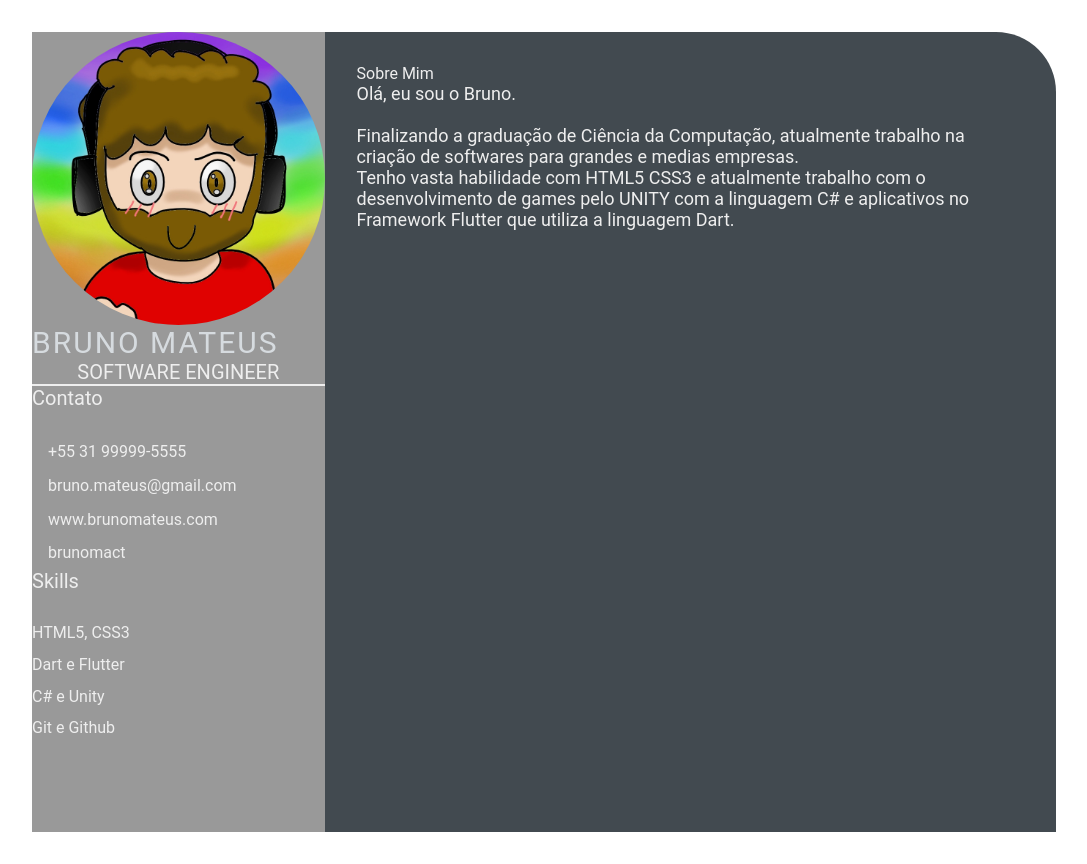
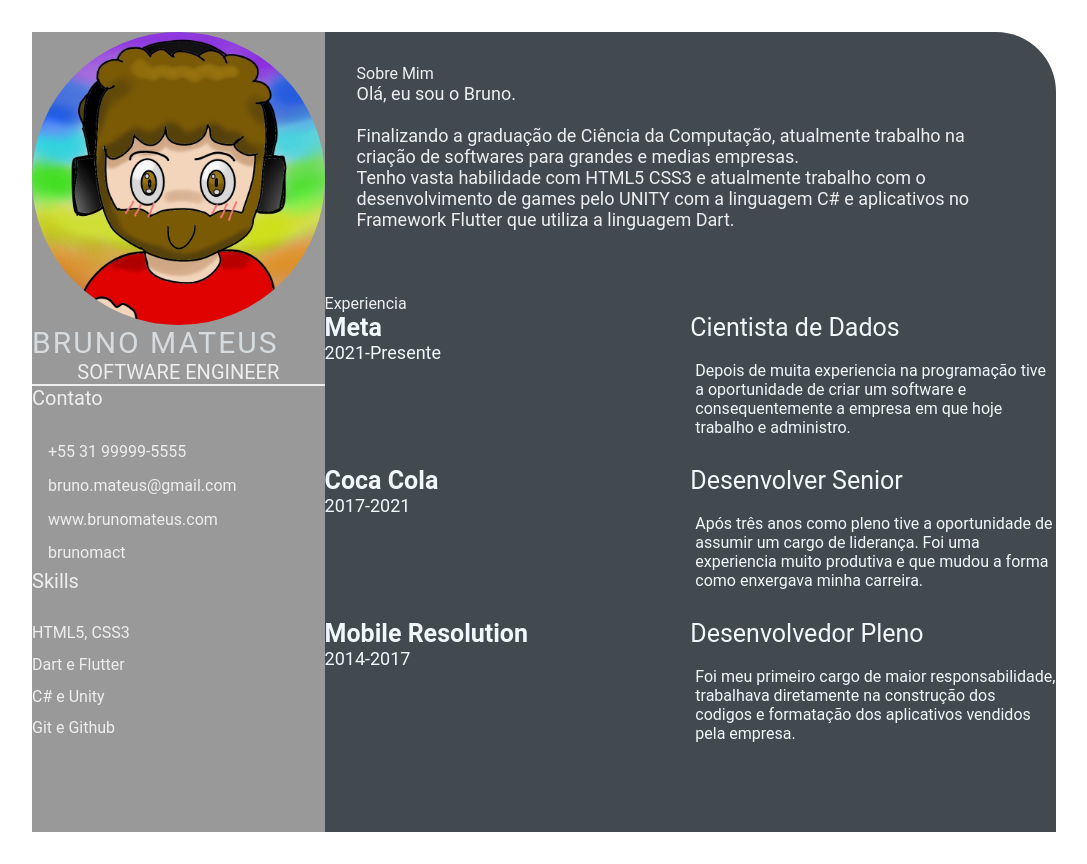
Before and after one commit to brunomact/devweekgit.github.io, a plain HTML site: page index.html in a window 1280 px wide. Shown: the whole page, without its empty margins (96-1183 px from the left). Drawn offline with Linux system fonts and the light colour scheme.

Commit message:
aula 3 CSS (#4)

```diff
--- a/index.html
+++ b/index.html
@@ -49,6 +49,41 @@
                         </p>
                     </section>
                 </div>
+                <section class="experience gap">
+                    <div class="right-title">Experiencia</div>
+                    <div class="experience-contents">
+                        <div class="exp-left">
+                            <p class="exp-company-name">Meta</p>
+                            <p class="exp-time-period">2021-Presente</p>
+                        </div>
+                        <div class="exp-right">
+                            <p class="exp-position">Cientista de Dados</p>
+                            <p class="exp-desc">
+                                <br>Depois de muita experiencia na programação tive a oportunidade de criar um software e consequentemente a empresa em que hoje trabalho e administro.
+                            </p>
+                        </div>
+                        <div class="exp-left">
+                            <p class="exp-company-name"><br>Coca Cola</p>
+                            <p class="exp-time-period">2017-2021</p>
+                        </div>
+                        <div class="exp-right">
+                            <p class="exp-position"><br>Desenvolver Senior</p>
+                            <p class="exp-desc">
+                                <br>Após três anos como pleno tive a oportunidade de assumir um cargo de liderança. Foi uma experiencia muito produtiva e que mudou a forma como enxergava minha carreira.
+                            </p>
+                        </div>
+                        <div class="exp-left">
+                            <p class="exp-company-name"><br>Mobile Resolution</p>
+                            <p class="exp-time-period">2014-2017</p>
+                        </div>
+                        <div class="exp-right">
+                            <p class="exp-position"><br>Desenvolvedor Pleno</p>
+                            <p class="exp-desc">
+                                <br>Foi meu primeiro cargo de maior responsabilidade, trabalhava diretamente na construção dos codigos e formatação dos aplicativos vendidos pela empresa.
+                            </p>
+                        </div>
+                    </div>
+                </section>
             </section>
     </main>
 </body>
--- a/style.css
+++ b/style.css
@@ -1,4 +1,3 @@
-
 * {
     margin: 0;
     padding: 0;
@@ -102,3 +101,38 @@
     font-size: 18px;
     color: #eeeeee;
 }
+
+.experience-contents,
+.education-contents,
+.awards-contents {
+    display: grid;
+    grid-template-columns: repeat(2, 1fr);
+    padding-bottom: 2rem;
+    color: #F1F8FD;
+}
+
+.exp-company-name,
+.education-school-name,
+.awards-company-name {
+    font-size: 25px;
+    font-weight: bold;
+}
+
+.exp-time-period,
+.educationp-time-period,
+.awards-time-period {
+    font-size: 18px;
+}
+
+.exp-position,
+.education-subject,
+.awards-name {
+    font-size: 25px;
+}
+
+.exp-desc,
+.education-desc,
+.awards-desc {
+    font-size: 16px;
+    padding-left: 5px;
+}
```
